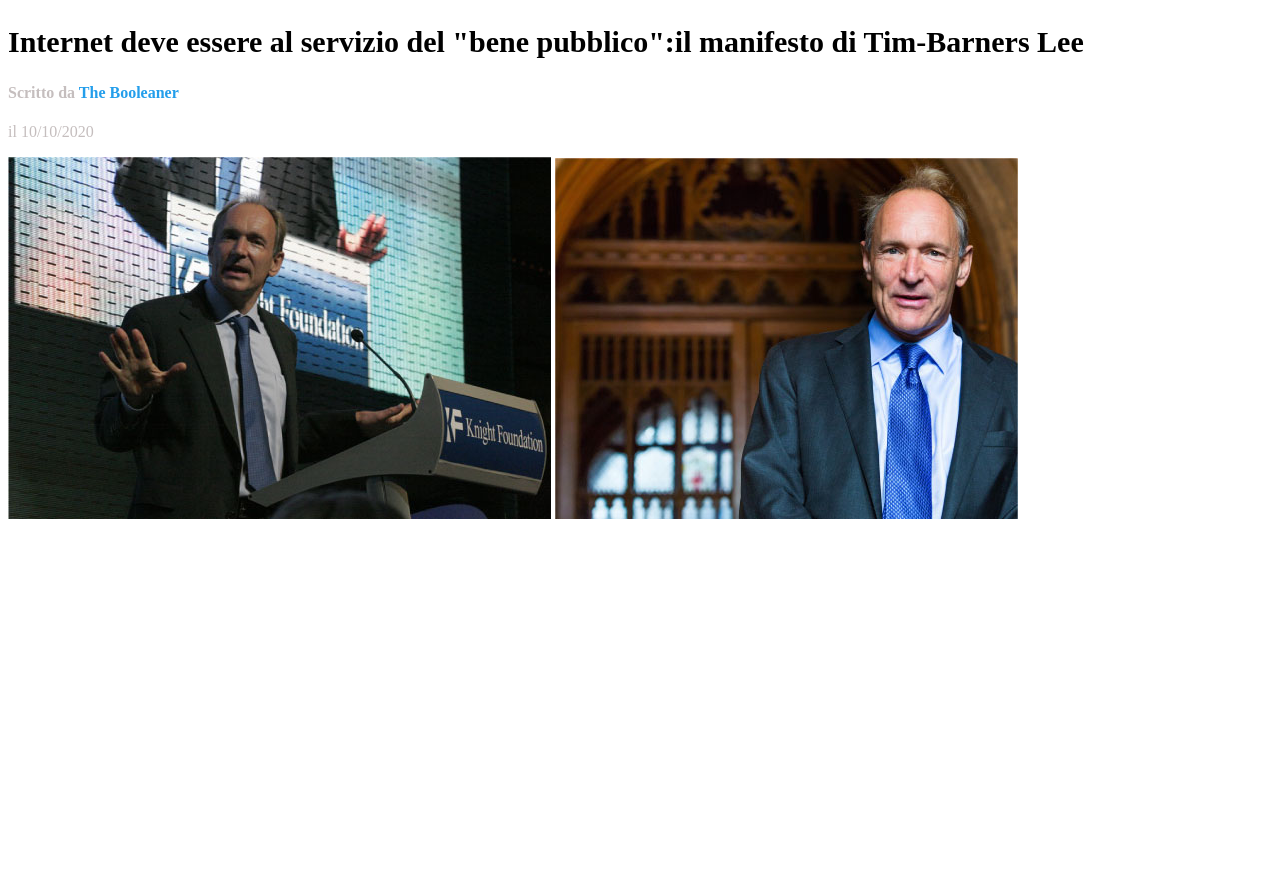
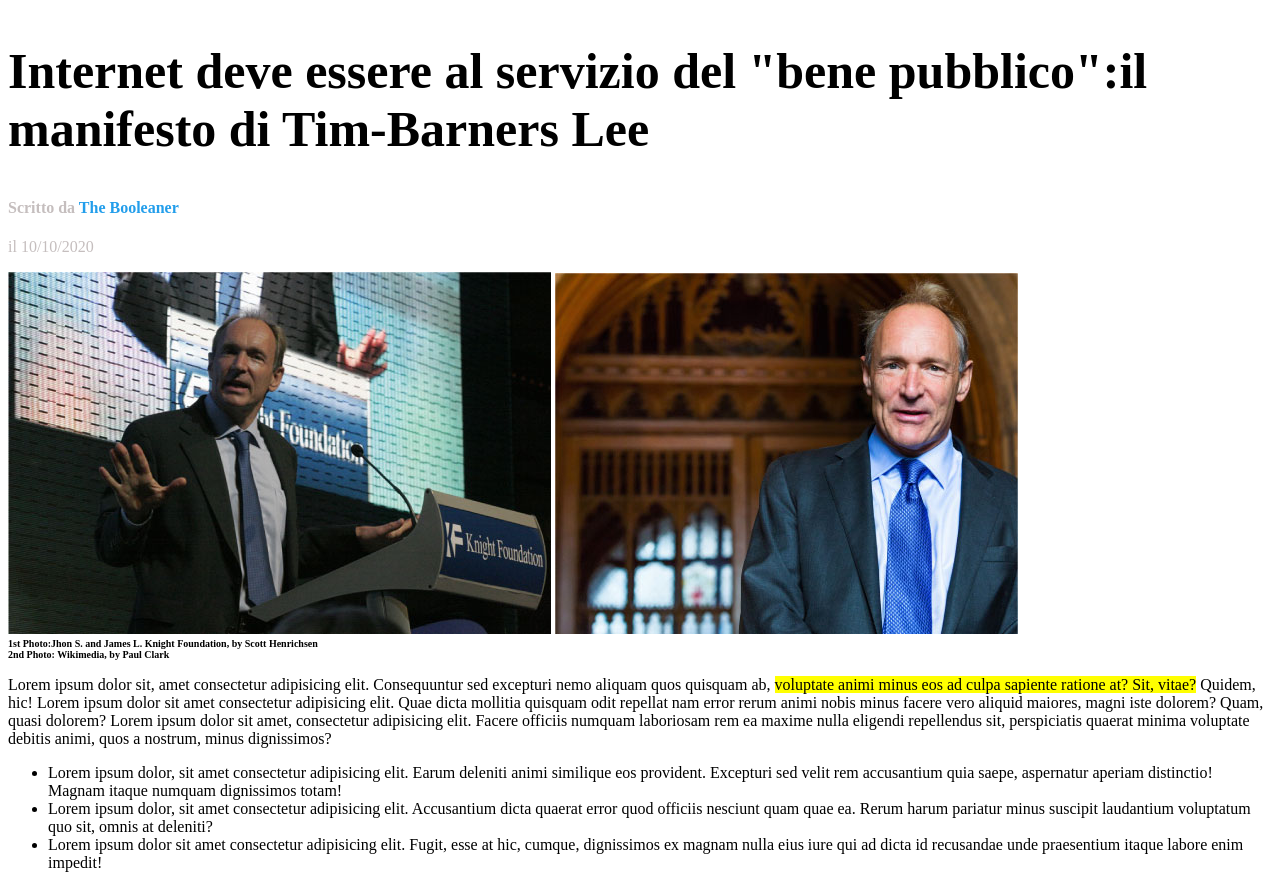
Before and after one commit to BaccanoB/-html-css-booleaner, a plain HTML site: page index.html in a window 1280 px wide. Shown: the part 168-1056 px from the top of the page. Before the commit the page ends 800 px from the top, so only its background shows below. Drawn offline with Linux system fonts and the light colour scheme.

Commit message:
inserita sezione centrale del main

```diff
--- a/css/style.css
+++ b/css/style.css
@@ -19,7 +19,7 @@ header {
 
 h1 {
     text-align: left;
-    font-size:30px;
+    font-size:50px;
 }
 
 #subtitle{
@@ -29,3 +29,21 @@ h1 {
 #boolean {
     color: rgb(35, 158, 235);
 }
+
+#photo_description {
+    font-size: 10px;
+    font-weight: bold;
+}
+
+#first {
+    margin-bottom: 0;
+    margin-top: 0;
+}
+
+#second {
+    margin-top: 0;
+}
+
+#highlighted {
+    background-color: yellow;
+}
--- a/index.html
+++ b/index.html
@@ -26,12 +26,34 @@
             </section>
             <!-- /Titolo e sottotitolo -->
 
-            <!-- prima raccolta immagini -->
+            <!-- prima raccolta immagini e descrizione -->
             <section>
-                <img src="img/tim-1.jpg" alt="tim1">
+                <div>
+                    <img src="img/tim-1.jpg" alt="tim1">
                 <img src="img/tim-2.jpg" alt="tim2">
+                </div>
+                <div id="photo_description">
+                    <p id="first">1st Photo:Jhon S. and James L. Knight Foundation, by Scott Henrichsen</p>
+                    <p id="second">2nd Photo: Wikimedia, by Paul Clark</p>
+                </div>
             </section>
-            <!-- /prima raccolta immagini -->
+            <!-- /prima raccolta immagini e descrizione-->
+
+            <!-- primo paragrafo e lista -->
+            <section id="center">
+                <div>
+                    <p>Lorem ipsum dolor sit, amet consectetur adipisicing elit. Consequuntur sed excepturi nemo aliquam quos quisquam ab, <span id="highlighted">voluptate animi minus eos ad culpa sapiente ratione at? Sit, vitae?</span>  Quidem, hic! Lorem ipsum dolor sit amet consectetur adipisicing elit. Quae dicta mollitia quisquam odit repellat nam error rerum animi nobis minus facere vero aliquid maiores, magni iste dolorem? Quam, quasi dolorem? Lorem ipsum dolor sit amet, consectetur adipisicing elit. Facere officiis numquam laboriosam rem ea maxime nulla eligendi repellendus sit, perspiciatis quaerat minima voluptate debitis animi, quos a nostrum, minus dignissimos?</p>
+                </div>
+                <div>
+                    <ul>
+                        <li>Lorem ipsum dolor, sit amet consectetur adipisicing elit. Earum deleniti animi similique eos provident. Excepturi sed velit rem accusantium quia saepe, aspernatur aperiam distinctio! Magnam itaque numquam dignissimos totam!</li>
+                        <li>Lorem ipsum dolor, sit amet consectetur adipisicing elit. Accusantium dicta quaerat error quod officiis nesciunt quam quae ea. Rerum harum pariatur minus suscipit laudantium voluptatum quo sit, omnis at deleniti?</li>
+                        <li>Lorem ipsum dolor sit amet consectetur adipisicing elit. Fugit, esse at hic, cumque, dignissimos ex magnam nulla eius iure qui ad dicta id recusandae unde praesentium itaque labore enim impedit!</li>
+                    </ul>
+                </div>
+
+            </section>
+            <!--/ primo paragrafo e lista -->
 
 
         </main>
```
